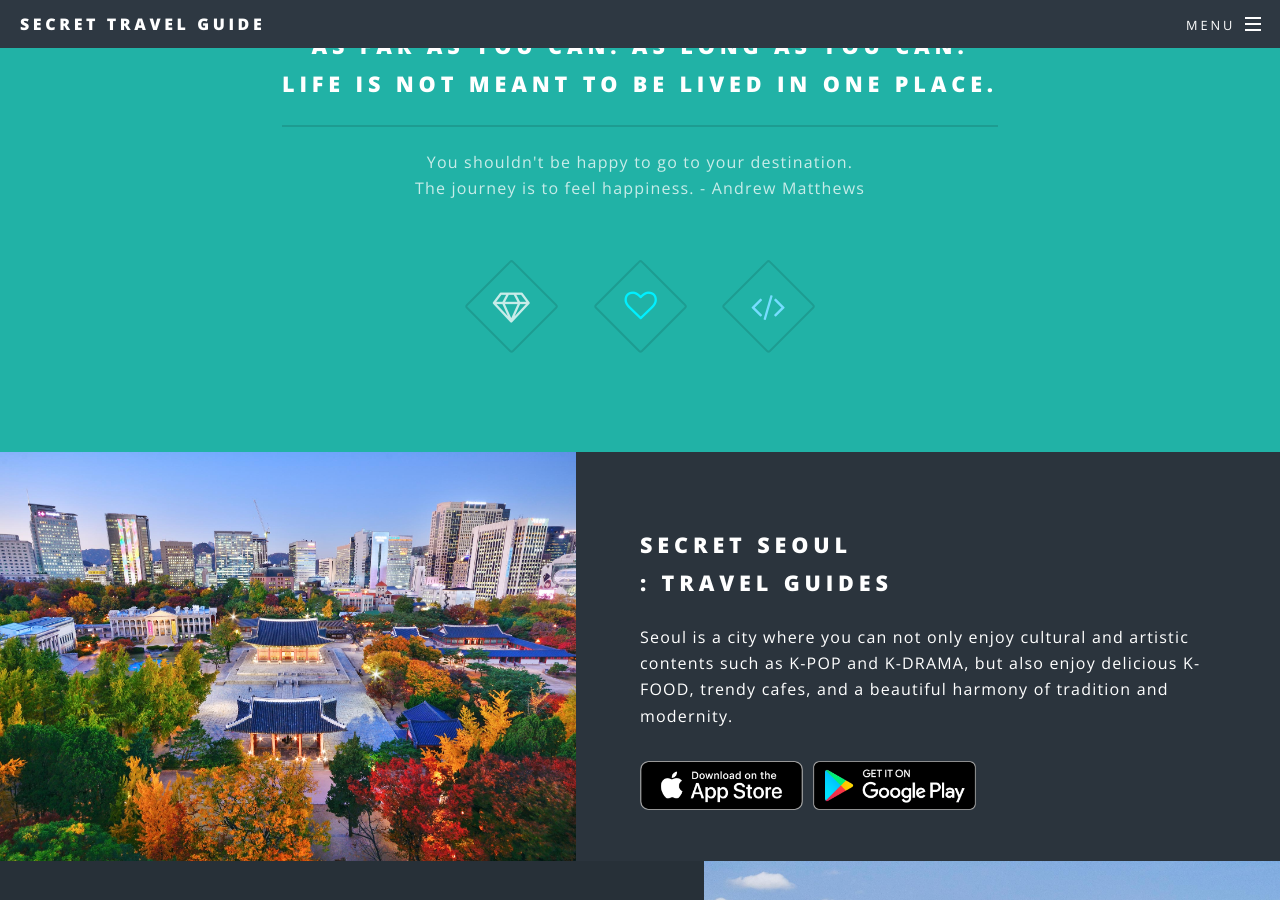
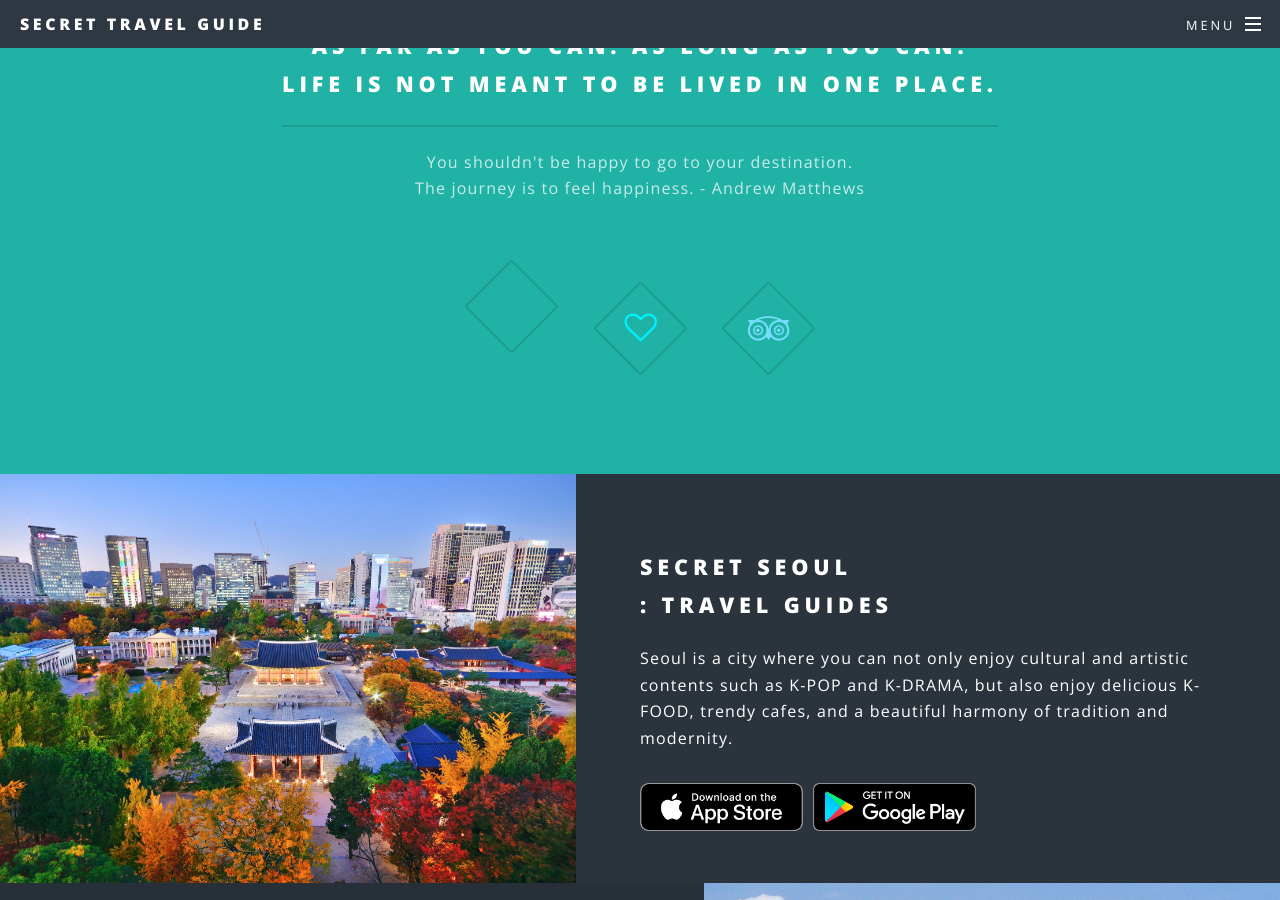
Before and after one commit to inansung/secret.github.io, a Jekyll site: the page built from index.html, in a window 1280 px wide and 900 px high, scrolled down 1007 px. Built offline with Jekyll 4.4.1, drawn with Linux system fonts in a browser that asks for light colours.

Commit message:
Update index.html

```diff
--- a/index.html
+++ b/index.html
@@ -25,9 +25,9 @@ layout: landing
 								The journey is to feel happiness. - Andrew Matthews</p>
 							</header>
 							<ul class="icons major">
-								<li><span class="icon fa-diamond major style4"><span class="label">Lorem</span></span></li>
+								<li><span class="icon fa- major style5"><span class="label">Lorem</span></span></li>
 								<li><span class="icon fa-heart-o major style2"><span class="label">Ipsum</span></span></li>
-								<li><span class="icon fa-code major style3"><span class="label">Dolor</span></span></li>
+								<li><span class="icon fa-tripadvisor major style3"><span class="label">Dolor</span></span></li>
 							</ul>
 						</div>
 					</section>
```
